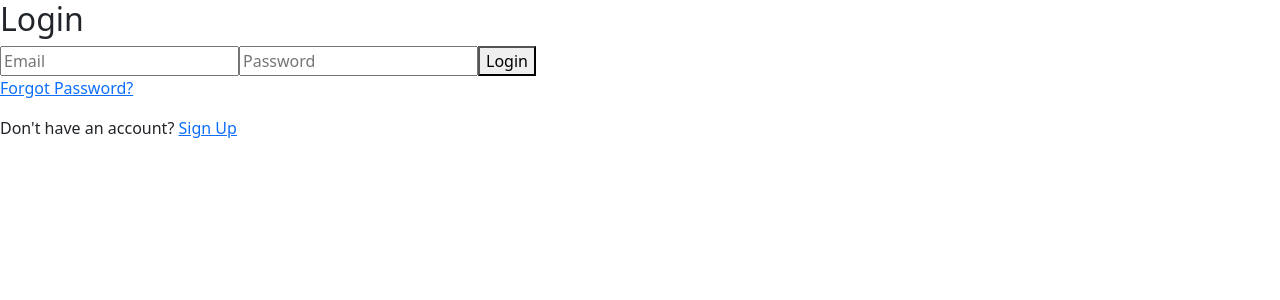
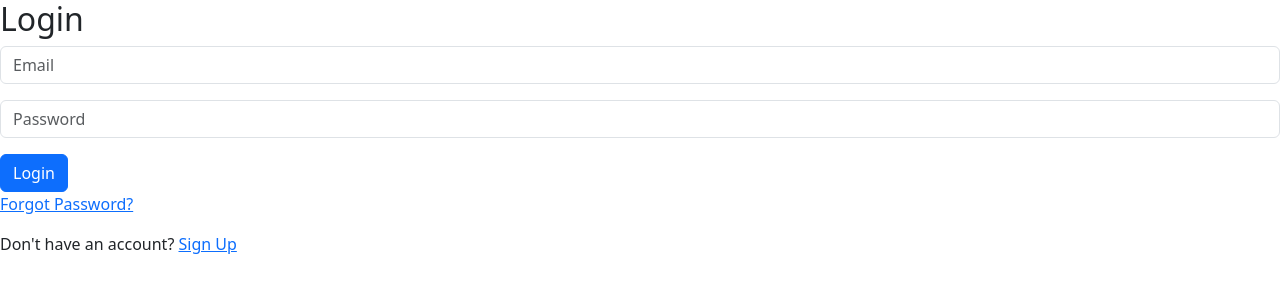
Before and after one commit to EngAbdelrahmanMagdi/News-Nest-React, a React (Create React App) app: page /login in a window 1280 px wide. Shown: the top 300 px of the page. Built offline with nearby package versions, Linux system fonts and the light colour scheme; no server answers.

Commit message:
Update Login Page Style

```diff
--- a/src/pages/Login.tsx
+++ b/src/pages/Login.tsx
@@ -9,25 +9,36 @@ const Login = () => {
     initialState: { email: "", password: "" },
     onSubmit: async ({ email, password }) => {
       await login(email, password);
-      setTimeout(() => navigate("/dashboard"));
+      navigate("/dashboard");
     },
   });
 
   return (
-    <div>
+    <div className="auth-container">
+      <div className="auth-overlay"></div>
+      <div className="auth-card">
         <h2>Login</h2>
-      {error && <p style={{ color: "red" }}>{error}</p>}
+        {error && <div className="alert alert-danger">{error}</div>}
+
         <form onSubmit={handleSubmit}>
-        <input type="email" name="email" placeholder="Email" onChange={handleChange} required />
-        <input type="password" name="password" placeholder="Password" onChange={handleChange} required />
-        <button type="submit" disabled={isLoading}>{isLoading ? "Logging in..." : "Login"}</button>
+          <div className="mb-3">
+            <input type="email" name="email" className="form-control" placeholder="Email" onChange={handleChange} required />
+          </div>
+          <div className="mb-3">
+            <input type="password" name="password" className="form-control" placeholder="Password" onChange={handleChange} required />
+          </div>
+          <button type="submit" className="btn btn-primary" disabled={isLoading}>
+            {isLoading ? "Logging in..." : "Login"}
+          </button>
         </form>
-      <p>
+
+        <p className="auth-links">
           <Link to="/forgot-password">Forgot Password?</Link>
         </p>
-      <p>
+        <p className="auth-links">
           Don't have an account? <Link to="/register">Sign Up</Link>
         </p>
+      </div>
     </div>
   );
 };
```
Lines whose indentation alone changed are shown as unchanged.
